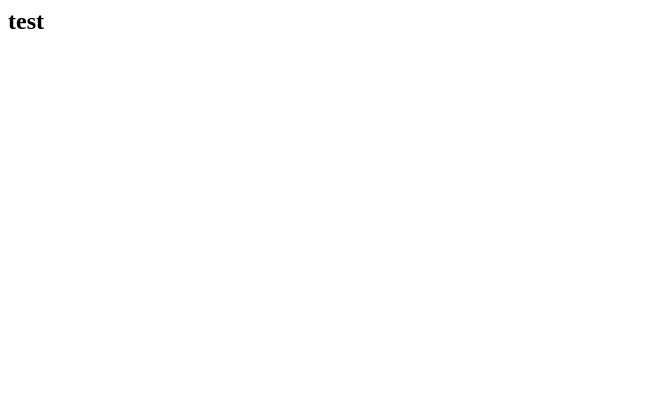
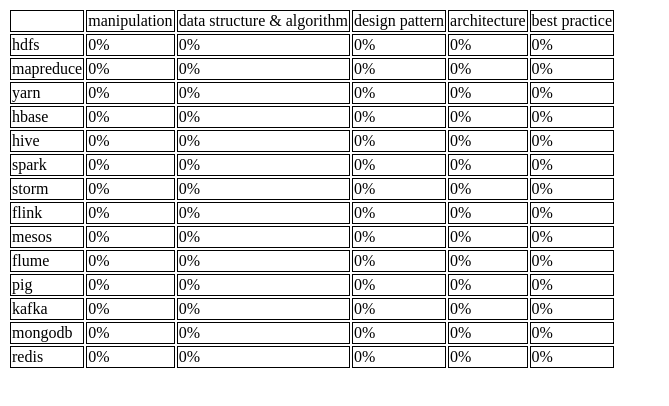
Before and after one commit to Hengomaru/memo, a plain HTML site: page index.html in a window 1280 px wide. Shown: the whole page, without its empty margins (0-669 px from the left). Drawn offline with Linux system fonts and the light colour scheme.

Commit message:
Update index.html

```diff
--- a/index.html
+++ b/index.html
@@ -1,5 +1,148 @@
 <html>
-  <body>
-    <h2>test</h2>
-  </body>
+<head>
+<title>Hadoop</title>
+<style type="text/css">
+   td{
+     border: 1px solid black;
+   }
+</style>
+</head>
+<body>
+   <table>
+     <tr>
+	   <td></td>
+	   <td>manipulation</td>
+	   <td>data structure & algorithm</td>
+	   <td>design pattern</td>
+	   <td>architecture</td>
+	   <td>best practice</td>
+	 </tr>
+
+	  <tr>
+	   <td>hdfs</td>
+	   <td>0%</td>
+	   <td>0%</td>
+	   <td>0%</td>
+	   <td>0%</td>
+	   <td>0%</td>
+	 </tr>
+
+	  <tr>
+	   <td>mapreduce</td>
+	   <td>0%</td>
+	   <td>0%</td>
+	   <td>0%</td>
+	   <td>0%</td>
+	   <td>0%</td>
+	 </tr>
+
+	  <tr>
+	   <td>yarn</td>
+	   <td>0%</td>
+	   <td>0%</td>
+	   <td>0%</td>
+	   <td>0%</td>
+	   <td>0%</td>
+	 </tr>
+
+	 <tr>
+	   <td>hbase</td>
+	   <td>0%</td>
+	   <td>0%</td>
+	   <td>0%</td>
+	   <td>0%</td>
+	   <td>0%</td>
+	 </tr>
+
+	 <tr>
+	   <td>hive</td>
+	   <td>0%</td>
+	   <td>0%</td>
+	   <td>0%</td>
+	   <td>0%</td>
+	   <td>0%</td>
+	 </tr>
+
+	 <tr>
+	   <td>spark</td>
+	   <td>0%</td>
+	   <td>0%</td>
+	   <td>0%</td>
+	   <td>0%</td>
+	   <td>0%</td>
+	 </tr>
+
+	 <tr>
+	   <td>storm</td>
+	   <td>0%</td>
+	   <td>0%</td>
+	   <td>0%</td>
+	   <td>0%</td>
+	   <td>0%</td>
+	 </tr>
+
+	 <tr>
+	   <td>flink</td>
+	   <td>0%</td>
+	   <td>0%</td>
+	   <td>0%</td>
+	   <td>0%</td>
+	   <td>0%</td>
+	 </tr>
+
+	 <tr>
+	   <td>mesos</td>
+	   <td>0%</td>
+	   <td>0%</td>
+	   <td>0%</td>
+	   <td>0%</td>
+	   <td>0%</td>
+	 </tr>
+
+	 <tr>
+	   <td>flume</td>
+	   <td>0%</td>
+	   <td>0%</td>
+	   <td>0%</td>
+	   <td>0%</td>
+	   <td>0%</td>
+	 </tr>
+
+	 <tr>
+	   <td>pig</td>
+	   <td>0%</td>
+	   <td>0%</td>
+	   <td>0%</td>
+	   <td>0%</td>
+	   <td>0%</td>
+	 </tr>
+
+	 <tr>
+	   <td>kafka</td>
+	   <td>0%</td>
+	   <td>0%</td>
+	   <td>0%</td>
+	   <td>0%</td>
+	   <td>0%</td>
+	 </tr>
+
+	 <tr>
+	   <td>mongodb</td>
+	   <td>0%</td>
+	   <td>0%</td>
+	   <td>0%</td>
+	   <td>0%</td>
+	   <td>0%</td>
+	 </tr>
+
+	 <tr>
+	   <td>redis</td>
+	   <td>0%</td>
+	   <td>0%</td>
+	   <td>0%</td>
+	   <td>0%</td>
+	   <td>0%</td>
+	 </tr>
+   </table>
+</body>
 </html>
```
